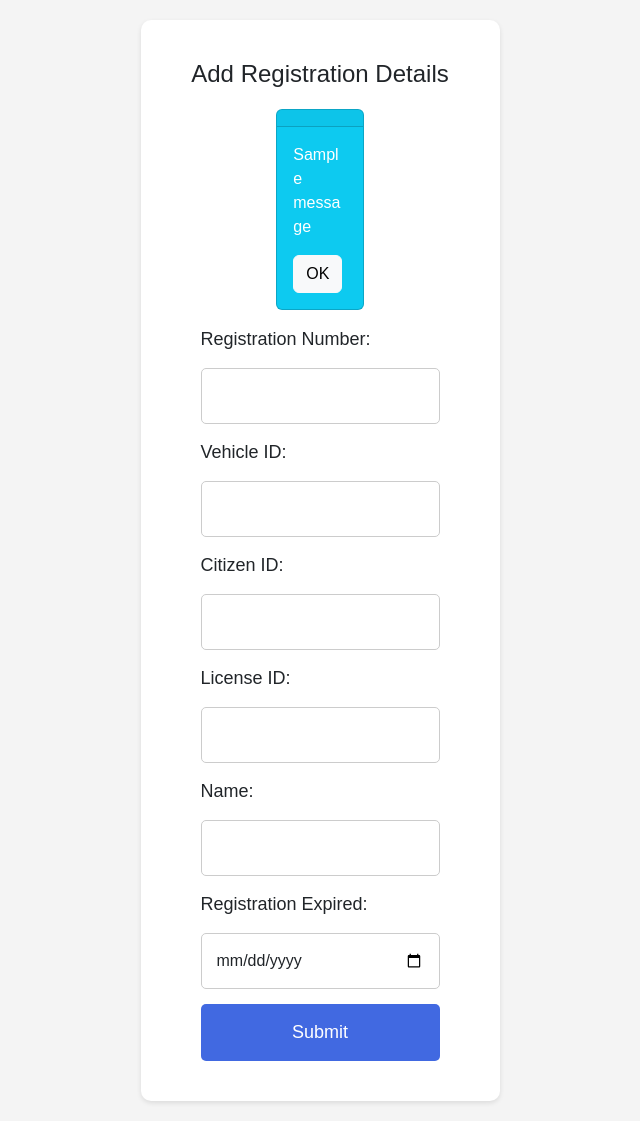
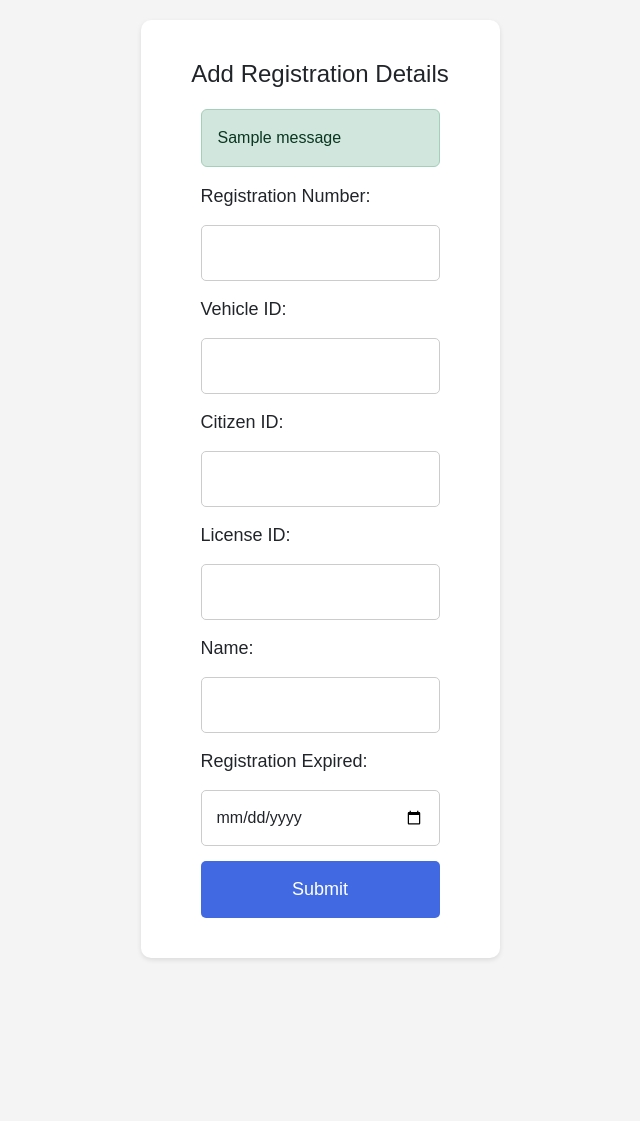
Before and after one commit to ashimmnp/ProjectEChallan, a Flask app: page /registrationDetailAdd in a window 1280 px wide. Shown: the whole page, without its empty margins (320-960 px from the left). After the commit the page ends 960 px from the top, so only its background shows below. Run offline with Flask 3, Linux system fonts and the light colour scheme; the visitor is signed in with stand-in values (Sample User, id 1); tables that the repository leaves empty or names only in its code hold one stand-in row (values such as "Sample post"); one stand-in notice (Sample message) is shown; parts of the project's set-up code (start-up, migrations or seed data) failed here and were passed over.

Commit message:
pulled ashimNepal branch

```diff
--- a/app.py
+++ b/app.py
@@ -9,6 +9,7 @@ from flask_migrate import Migrate
 from werkzeug.security import check_password_hash
 import traceback
 from datetime import datetime
+import re
 
 app = Flask(__name__, template_folder='templates')
 app.config['SQLALCHEMY_DATABASE_URI'] = 'mysql://root@localhost:3306/dataechallan'
@@ -150,10 +151,10 @@ def login():
                 session['usertype'] = user.usertype
                 print(user.usertype)
                 if user.usertype == 'admin':
-                    flash('Admin login successful', 'success')
+
                     return redirect(url_for('adminDB',username=user.username))
                 elif user.usertype == 'officer':
-                    flash('Officer login successful', 'success')
+
                     return redirect(url_for('trafficOfficerDB', username=user.username))
                 else:
                     flash('Invalid user type', 'error')
@@ -206,9 +207,6 @@ def addUser():
     return render_template('addUser.html')
 
 
-@app.route('/newChallan', methods=['GET', 'POST'])
-def newChallan():
-    return render_template('newChallan.html')
 
 
 @app.route('/userManagementPortal', methods=['GET', 'POST'])
@@ -359,10 +357,25 @@ def registrationDetailAdd():
     if request.method == 'POST':
         try:
             registration_number = request.form.get('registration_number')
+            if not re.match(r"^[A-Z]+\d{4,6}$",registration_number):
+                flash('Invalid Registration Number Format!\nThe correct format is REG000', 'warning')
+                return redirect(url_for('registrationDetailAdd'))
             vehicle_id = request.form.get('vehicle_id')
+            if not re.match(r"^[A-Z]+\d+$",vehicle_id):
+                flash('Invalid Vehicle Id Format!\nThe correct format is VH000', 'warning')
+                return redirect(url_for('registrationDetailAdd'))
             citizen_id = request.form.get('citizen_id')
+            if not re.match(r"^[a-zA-Z]+\d+$",citizen_id):
+                flash('Invalid Citizen Id Format!\nThe correct format is ctz000', 'warning')
+                return redirect(url_for('registrationDetailAdd'))
             license_id = request.form.get('license_id')
+            if not re.match(r"^[a-zA-Z]+\d+$",license_id):
+                flash('Invalid License Number Format!\nThe correct format is lsCITY000', 'warning')
+                return redirect(url_for('registrationDetailAdd'))
             name = request.form.get('name')
+            if not re.match(r"^[A-Za-z]+(?: [A-Za-z]+)*$", name):
+                flash('Invalid Name Format!\nName must be in alphabetic characters.', 'warning')
+                return redirect(url_for('registrationDetailAdd'))
             registration_expired = request.form.get('registration_expired')
 
             registration_expired_date = datetime.strptime(registration_expired, '%Y-%m-%d').date()
@@ -394,9 +407,7 @@ def registrationDetailAdd():
     return render_template('registrationDetailAdd.html')
 
 
-@app.route('/issueChallan')
-def issueChallan():
-    return render_template('issueChallan.html')
+
 
 
 @app.route('/userProfile', methods = ['GET', 'POST'])
--- a/templates/newChallan.html
+++ b/templates/newChallan.html
@@ -116,14 +116,14 @@
                 window.open('/issuedChallan/' + data.history_id+'/'+data.reasons, '_blank');
                 console.log(data.history_id)
                 // Optionally clear the form or show a success message on the current page
-                form.reset();
+                // form.reset();
                 // alert('Challan issued successfully and details opened in a new tab.');
             } else {
-                alert('Failed to issue challan. Please try again.');
+                alert('Failed to issue challan. Please re-review the details.');
             }
         }).catch(error => {
             console.error('Error:', error);
-            alert('Error submitting form.');
+            alert('Error creating challan! Please re-review the details.');
         });
     });
 });
--- a/templates/registrationDetailAdd.html
+++ b/templates/registrationDetailAdd.html
@@ -79,25 +79,17 @@
         <form action="/registrationDetailAdd" method="POST">
             <h2>Add Registration Details</h2>
             <div class="container">
-        {% with message = get_flashed_messages() %}
-    {% if message %}
-        <div id="diagonal-message" class="diagonal-message">
-            <div class="container">
-                <div class="row justify-content-center">
-                    <div class="col-md-6">
-                        <div class="card text-white bg-info mb-3">
-                            <div class="card-header"></div>
-                            <div class="card-body">
-                                <p class="card-text">{{ message[0] }}</p>
-                                <button class="btn btn-light" onclick="window.location.reload()">OK</button>
-                            </div>
-                        </div>
+                {% with messages = get_flashed_messages(with_categories=true) %}
+            {% if messages %}
+                {% for category, message in messages %}
+                    <div class="alert alert-{{ category }}">
+                        {{ message }}
                     </div>
-                </div>
-            </div>
-        </div>
-    {% endif %}
-{% endwith %}
+                {% endfor %}
+            {% endif %}
+        {% endwith %}
+
+
             <label for="registration_number">Registration Number:</label>
             <input type="text" id="registration_number" name="registration_number" class="form-control" required>
 
--- a/templates/trafficOfficerDB.html
+++ b/templates/trafficOfficerDB.html
@@ -102,7 +102,7 @@
                 <p>Click to go to Registration Checking Page</p>
             </div>
         </div>
-        <div class="card-red col-lg-3" onclick="window.location.href='/newChallan'">
+        <div class="card-red col-lg-3" onclick="window.location.href='/issueNewChallan'">
             <div class="card-content">
                 <i class="fa-solid fa-file-invoice"></i> </i> <i class="fa fa-plus"></i>
                 <h3>Create New Challan</h3>
```
